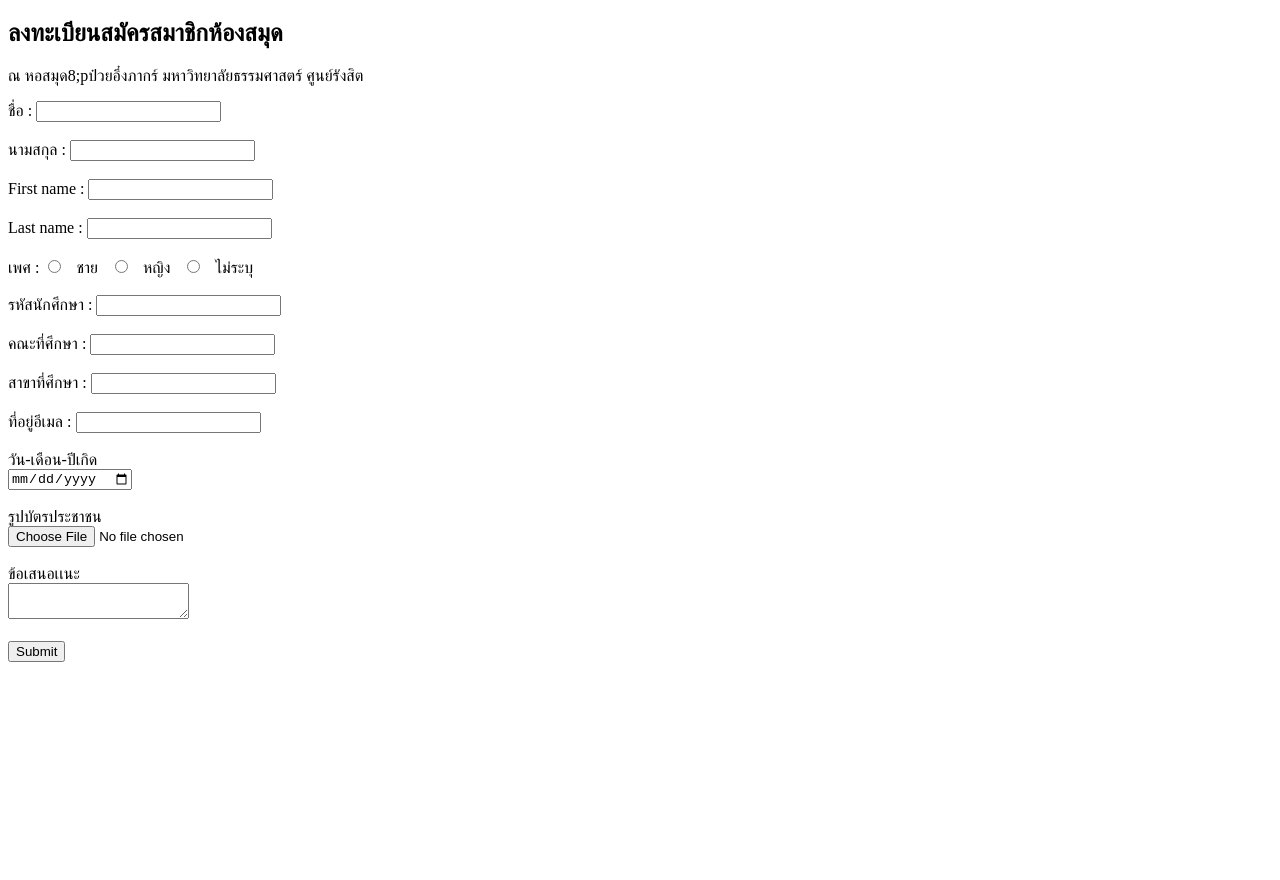
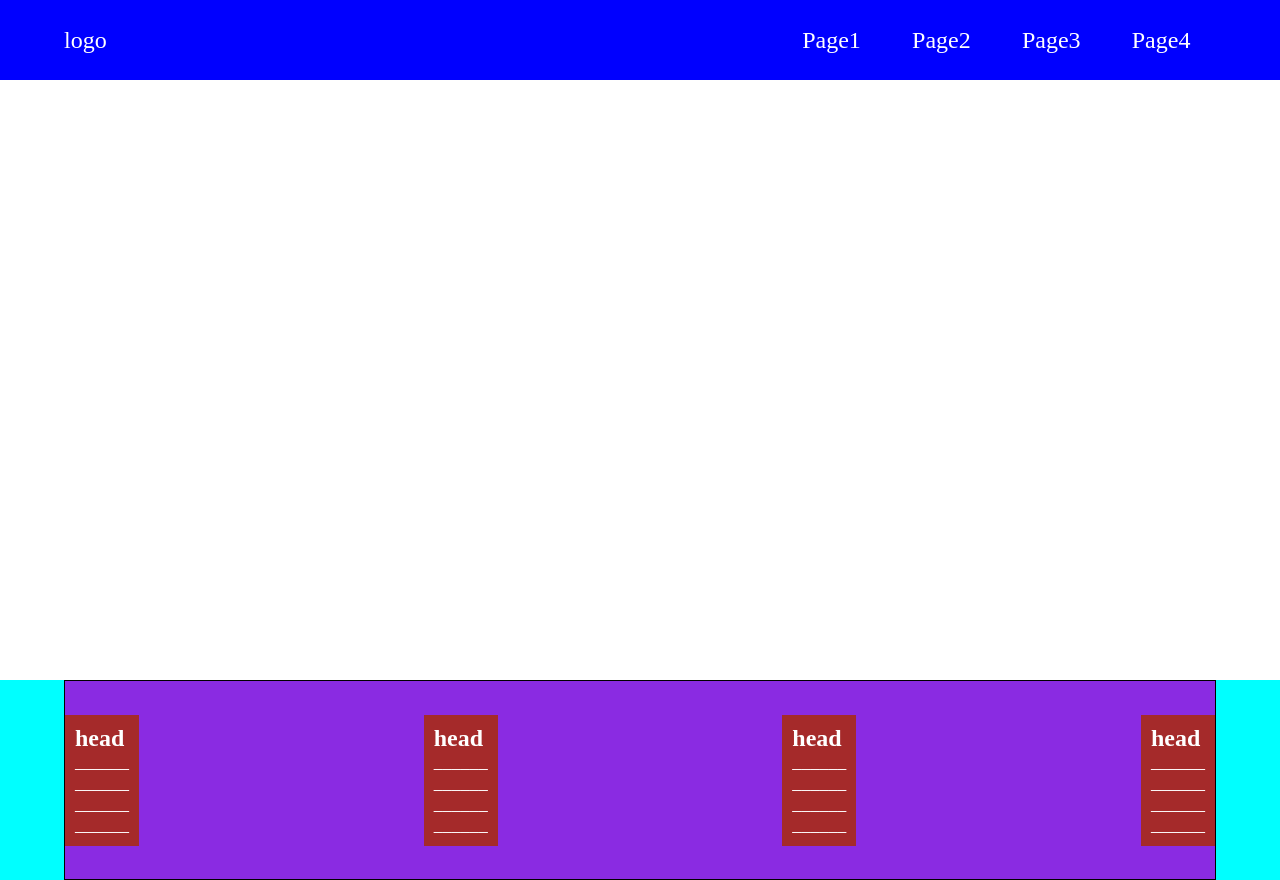
Before and after one commit to plakaow/CS100-Project-13, a plain HTML site: page index.html in a window 1280 px wide. Before the commit the page ends 800 px from the top, so only its background shows below. Drawn offline with Linux system fonts and the light colour scheme.

Commit message:
PK saved

```diff
--- /dev/null
+++ b/homepage.css
@@ -0,0 +1,73 @@
+*{
+    margin: 0;
+    padding: 0;
+    box-sizing: border-box;
+    color: white;
+    text-decoration: none;
+}
+
+nav{
+    width: 100%;
+    background-color: blue;
+    display: flex;
+    justify-content: center;
+    align-items: center;
+    height: 10vh;
+}
+.nav_bar{
+    width: 90%;
+    height: 100%;
+    display: flex;
+    flex-direction: row;
+    justify-content: space-between;
+    align-items: center;
+    font-size: 24px;
+}
+ul{
+    display: flex;
+    flex-direction: row;
+}
+ul li{
+    padding: 2vw;
+    list-style: none;
+}
+
+.main_content{
+    width: 100%;
+    height: 600px;
+}
+
+footer{
+    background-color: aqua;
+    width: 100%;
+    height: 200px;
+    display: flex;
+    justify-content: center;
+    align-items: center;
+}
+.main_footer_box{
+    width: 90%;
+    height: 100%;
+    border: 1px solid black;
+    display: flex;
+    justify-content: center;
+    align-items: center;
+}
+.mini_footer_box{
+    width: 100%;
+    height: 100%;
+    background-color: blueviolet;
+    display: flex;
+    justify-content: space-between;
+    align-items: center;
+}
+.mini_footer_box h1{
+    font-size: 24px;
+}
+.mini_footer_box p{
+    font-size: 18px;
+}
+.footer_content{
+    background-color: brown;
+    padding: 10px;
+}
--- a/index.html
+++ b/index.html
@@ -3,68 +3,70 @@
 <head>
     <meta charset="UTF-8">
     <meta name="viewport" content="width=device-width, initial-scale=1.0">
-    <title>HTML Form</title>
+    <title>Home Page</title>
+    <link rel="stylesheet" href="homepage.css">
 </head>
 <body>
-    <!-- hiHiI need to fucking sleepqq kkjdhbifbdifgidycbiueftgewycgdshcvyegfiyedgcbdsvucydwiadsuocn-->
 
-    <h2>ลงทะเบียนสมัครสมาชิกห้องสมุด</h2>
-    <p>ณ หอสมุด8;pป๋วยอึ๋งภากร์ มหาวิทยาลัยธรรมศาสตร์ ศูนย์รังสิต</p>
+    <!--header navbar-->
+    <nav>
+        <div class="nav_bar">
+            <div class="logo">
+                <a href="index.html">logo</a>
+            </div>
+            <ul>
+                <li><a href="#" class="page_1">Page1</a></li>
+                <li><a href="#" class="page_2">Page2</a></li>
+                <li><a href="#" class="page_3">Page3</a></li>
+                <li><a href="#" class="page_4">Page4</a></li>
+            </ul>
+        </div>
+    </nav>
 
-    <form action="/action_page.php">
+    <!--content-->
+    <div class="main_content">
 
-    <!--ชื่อ-นามสกุล-->
-    <label for="fname-T">ชื่อ : </label>
-    <input type="text" id="fname-T" name="fname-T"><br><br>
+    </div>
 
-    <label for="lname-T">นามสกุล : </label>
-    <input type="text" id="lname-T" name="lname-T"><br><br>
 
-    <label for="fname">First name : </label>
-    <input type="text" id="fname" name="fname"><br><br>
 
-    <label for="lname">Last name : </label>
-    <input type="text" id="lname" name="lname"><br><br>
 
-    <!--เพศ-->
-    <label for="sex">เพศ : </label>
-    <input type="radio" id="male" name="fav_language" value="male">
-      <label for="male">ชาย</label>
-      <input type="radio" id="female" name="fav_language" value="female">
-      <label for="female">หญิง</label>
-      <input type="radio" id="none-specified" name="fav_language" value="none-specified">
-      <label for="none-specified">ไม่ระบุ</label><br><br>
+    <!--Footer-->
+    <footer>
+        <div class="main_footer_box">
+            <div class="mini_footer_box">
+                <div class="footer_content">
+                    <h1>head</h1>
+                    <p>______</p>
+                    <p>______</p>
+                    <p>______</p>
+                    <p>______</p>
+                </div>
+                <div class="footer_content">
+                    <h1>head</h1>
+                    <p>______</p>
+                    <p>______</p>
+                    <p>______</p>
+                    <p>______</p>
+                </div>
+                <div class="footer_content">
+                    <h1>head</h1>
+                    <p>______</p>
+                    <p>______</p>
+                    <p>______</p>
+                    <p>______</p>
+                </div>
+                <div class="footer_content">
+                    <h1>head</h1>
+                    <p>______</p>
+                    <p>______</p>
+                    <p>______</p>
+                    <p>______</p>
+                </div>
+            </div>
+        </div>
+    </footer>
 
-    <!--รหัสนักศึกษา-->
-    <label for="Number">รหัสนักศึกษา : </label>
-    <input type="text" id="Number" name="Number" ><br><br>
 
-    <!--คณะ-->
-    <label for="Faculty">คณะที่ศึกษา : </label>
-    <input type="text" id="Faculty" name="Faculty"><br><br>
-
-    <!--สาขา-->
-    <label for="study">สาขาที่ศึกษา : </label>
-    <input type="text" id="study" name="study"><br><br>
-
-    <!--อีเมล-->
-    <label for="E-mail">ที่อยู่อีเมล : </label>
-    <input type="email" id="E-mail" name="E-mail"><br><br>
-
-    <!--วันเกิด-->
-    <label for="date">วัน-เดือน-ปีเกิด</label><br>
-    <input type="date" id="date" name="date"><br><br>
-
-    <!--บัตรประชาชน-->
-    <label for="IdCard">รูปบัตรประชาชน</label><br>
-    <input type="file" id="IdCard" name="IdCard"><br><br>
-
-    <label for="comment">ข้อเสนอเเนะ</label><br>
-    <textarea name="comment" id="comment" cols="" rows=""></textarea><br><br>
-
-    <!--submit-->
-    <input type="submit" value="Submit">
-
-</form>
 </body>
 </html>
```
Also changed, not shown: form.html (deleted, +0 -70 lines), .html (deleted), README.md (deleted).
